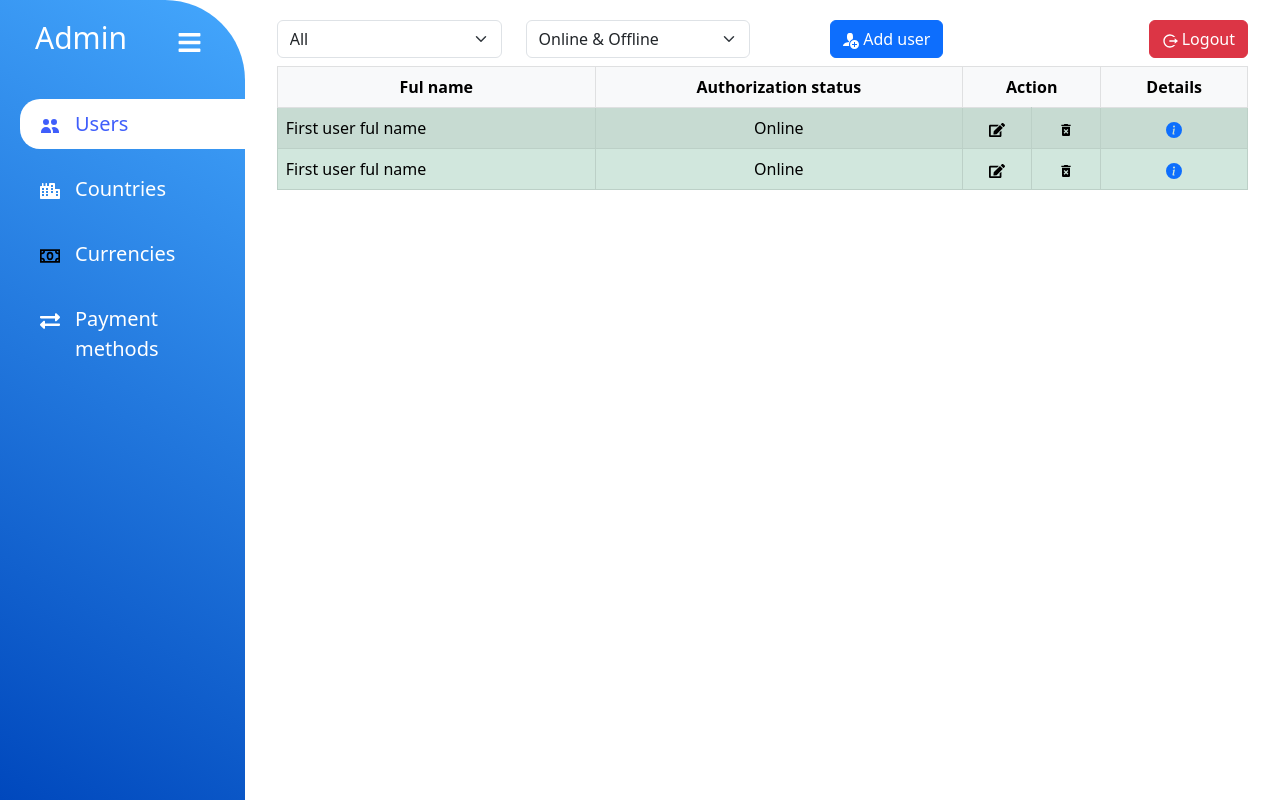
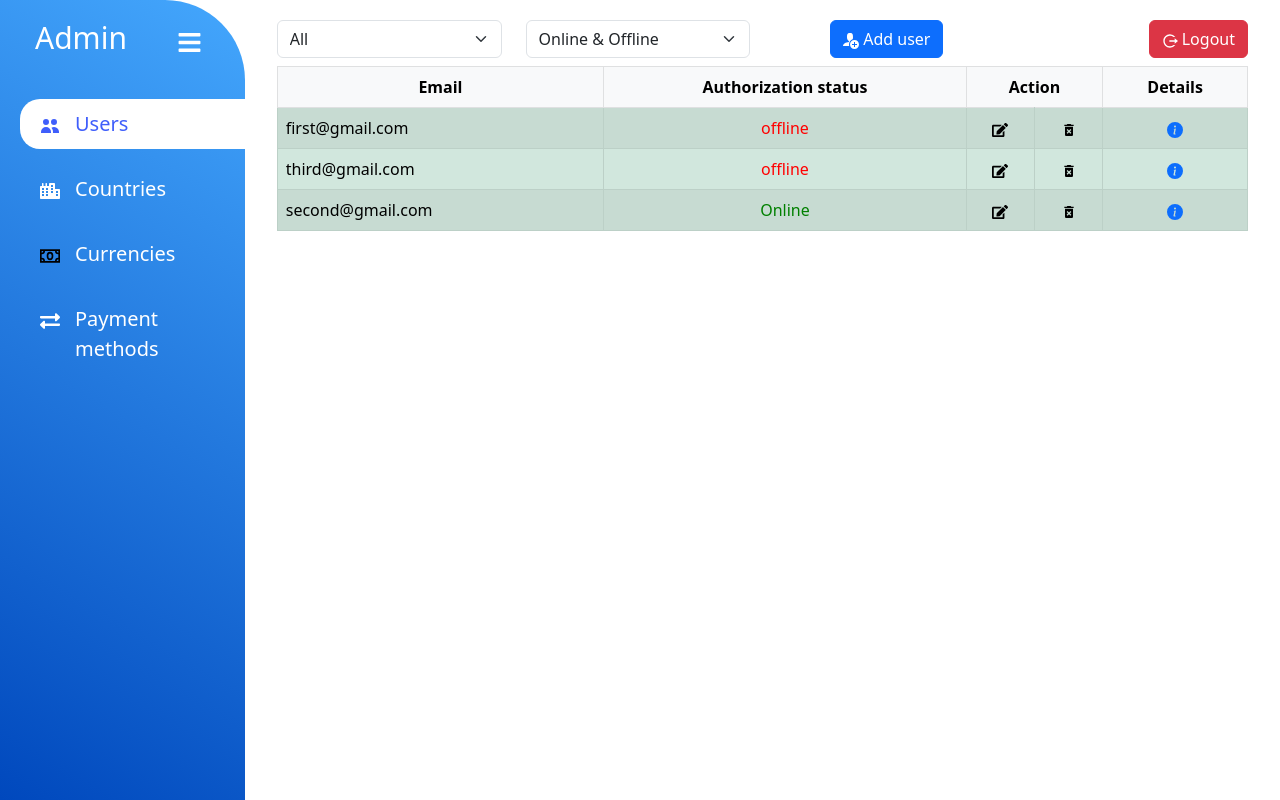
Before and after one commit to bauer318/pri-trans-client, a React (Create React App) app: page / in a window 1280 px wide. Built offline with nearby package versions, Linux system fonts and the light colour scheme; data requests are answered from the project's data file.

Commit message:
get users from db.json

```diff
--- /dev/null
+++ b/db.json
@@ -0,0 +1,72 @@
+{
+  "posts": [
+    {
+      "id": 1,
+      "title": "json-server",
+      "author": "typicode"
+    }
+  ],
+  "comments": [
+    {
+      "id": 1,
+      "body": "some comment",
+      "postId": 1
+    }
+  ],
+  "profile": {
+    "name": "typicode"
+  },
+  "users": [
+    {
+      "email": "first@gmail.com",
+      "role": 1,
+      "country": "DR Congo",
+      "authStatus": false,
+      "blockingStatus": false,
+      "id": 1,
+      "infos": {
+        "firstName": "first",
+        "lastName": "f-last",
+        "middleName": "f-middle",
+        "nationality": "Congolese",
+        "birthdate": "1994-04-23",
+        "phone": "014-998-542",
+        "address": "street yab , 25, Kinshasa"
+      }
+    },
+    {
+      "email": "third@gmail.com",
+      "role": 2,
+      "country": "Angola",
+      "authStatus": false,
+      "blockingStatus": false,
+      "id": 2,
+      "infos": {
+        "firstName": "third name",
+        "lastName": "t-last",
+        "middleName": "",
+        "nationality": "Angolan",
+        "birthdate": "2000-04-23",
+        "phone": "999-998-542",
+        "address": "street gag , 25, luanda"
+      }
+    },
+    {
+      "email": "second@gmail.com",
+      "role": 3,
+      "country": "Russia",
+      "authStatus": true,
+      "blockingStatus": false,
+      "id": 3,
+      "infos": {
+        "firstName": "second name",
+        "lastName": "s-last",
+        "middleName": "s-middle",
+        "nationality": "Russian",
+        "birthdate": "2002-07-23",
+        "phone": "000-998-542",
+        "address": "street tou , 25, Moscow"
+      }
+    }
+  ]
+}
--- a/package.json
+++ b/package.json
@@ -3,16 +3,20 @@
   "version": "0.1.0",
   "private": true,
   "dependencies": {
+    "@reduxjs/toolkit": "^1.9.5",
     "@testing-library/jest-dom": "^5.16.5",
     "@testing-library/react": "^13.4.0",
     "@testing-library/user-event": "^13.5.0",
+    "axios": "^1.4.0",
     "react": "^18.2.0",
     "react-bootstrap": "^2.7.4",
     "react-dom": "^18.2.0",
     "react-icons": "^4.8.0",
+    "react-redux": "^8.0.5",
     "react-router-dom": "^6.10.0",
     "react-scripts": "5.0.1",
     "redux": "^4.2.1",
+    "redux-logger": "^3.0.6",
     "web-vitals": "^2.1.4"
   },
   "scripts": {
--- a/src/App.js
+++ b/src/App.js
@@ -1,4 +1,4 @@
-import React from 'react';
+import React, {useEffect} from 'react';
 import './bootstrap.min.css';
 import './App.css';
 import Sidebar from "./components/Sidebar";
--- a/src/components/UsersTable.jsx
+++ b/src/components/UsersTable.jsx
@@ -1,15 +1,22 @@
-import React, {useState} from 'react';
+import React, {useEffect, useState} from 'react';
 import {FaEdit} from "react-icons/fa";
 import {MdDeleteForever} from "react-icons/md";
 import {BsInfoCircleFill} from "react-icons/bs";
-import UserInfo from "./UserInfo";
 import {NavLink} from "react-router-dom";
 import UpdateUser from "../modals/UpdateUser";
+import {useDispatch, useSelector} from "react-redux";
+import {initializeUsers} from "../reducers/userReducers";
 
 const UsersTable = () => {
     const [showModal, setShowModal] = useState(false);
     const [userId, setUserId] = useState(0);
     const [isDelete, setIsDelete] = useState(false);
+
+    const dispatch = useDispatch();
+    useEffect(()=>{
+        dispatch(initializeUsers());
+    },[]);
+    const users = useSelector(state => state.users);
     const handleModal = () => {
         setShowModal(!showModal);
     };
@@ -34,38 +41,30 @@ const UsersTable = () => {
             <table className={"table table-success table-striped table-bordered table-responsive"}>
                 <thead className={"table-light"}>
                 <tr>
-                    <th scope={"col"} className={"text-center"}>Ful name</th>
+                    <th scope={"col"} className={"text-center"}>Email</th>
                     <th scope={"col"} className={"text-center"}>Authorization status</th>
                     <th scope={"col"} className={"text-center"} colSpan={2}>Action</th>
                     <th scope={"col"} className={"text-center"}>Details</th>
                 </tr>
                 </thead>
                 <tbody>
-                <tr>
-                    <td>First user ful name</td>
-                    <td className={"text-center"}>Online</td>
-                    <td className={"text-center"} onClick={() => handleEdit(1)}><FaEdit/></td>
-                    <td className={"text-center"} onClick={() => handleDelete(1)}><MdDeleteForever/></td>
-                    <td className={"text-center"}>
-                        {<NavLink to={"/1"}>
-                            <BsInfoCircleFill/>
-                        </NavLink>}
-                    </td>
-                </tr>
-                <tr>
-                    <td>First user ful name</td>
-                    <td className={"text-center"}>Online</td>
-                    <td className={"text-center"} onClick={() => handleEdit(2)}><FaEdit/></td>
-                    <td className={"text-center"} onClick={() => handleDelete(2)}><MdDeleteForever/></td>
-                    <td className={"text-center"}>
-                        {<NavLink to={"/1"}>
-                            <BsInfoCircleFill/>
-                        </NavLink>}
-                    </td>
-                </tr>
+                {users.map(user =>
+                    <tr key={user.id}>
+                        <td>{user.email}</td>
+                        <td className={"text-center"} style={{color:user.authStatus ? "green":"red"}}>
+                            {user.authStatus ? "Online":"offline"}</td>
+                        <td className={"text-center"} onClick={() => handleEdit(user.id)}><FaEdit/></td>
+                        <td className={"text-center"} onClick={() => handleDelete(user.id)}><MdDeleteForever/></td>
+                        <td className={"text-center"}>
+                            {<NavLink to={`/${user.id}`}>
+                                <BsInfoCircleFill/>
+                            </NavLink>}
+                        </td>
+                    </tr>
+                )}
                 </tbody>
             </table>
-            <UpdateUser handleModal={handleModal} showModal={showModal} userId={userId} isDelete={isDelete}/>
+            {userId!==0 && <UpdateUser handleModal={handleModal} showModal={showModal} userId={userId} isDelete={isDelete}/>}
         </div>
     );
 };
--- a/src/index.js
+++ b/src/index.js
@@ -3,9 +3,12 @@ import ReactDOM from 'react-dom/client';
 import './index.css';
 import App from './App';
 
+import {Provider} from "react-redux";
+import store from "./store";
+
 const root = ReactDOM.createRoot(document.getElementById('root'));
 root.render(
-  <React.StrictMode>
-    <App />
-  </React.StrictMode>
+    <Provider store={store}>
+        <App/>
+    </Provider>
 );
--- a/src/modals/UpdateUser.jsx
+++ b/src/modals/UpdateUser.jsx
@@ -1,14 +1,11 @@
 import React, {useState} from 'react';
 import {Form, Modal} from "react-bootstrap";
 import {ImUserPlus} from "react-icons/im";
+import {useSelector} from "react-redux";
 
 const UpdateUser = ({showModal, handleModal, userId, isDelete}) => {
     const [formData, setFormData] = useState({});
-    const user = {
-        email: "email@gmail.com",
-        role: userId,
-        country: "User country",
-    };
+    const user = useSelector(state => state.users.find(user=>user.id===userId));
     const handleSubmit = (event) => {
         event.preventDefault();
         // Here you can add your code to post the form data to your backend
--- /dev/null
+++ b/src/reducers/userReducers.jsx
@@ -0,0 +1,24 @@
+import React from 'react';
+import {createSlice} from "@reduxjs/toolkit";
+import userService from '../services/Users'
+
+
+const userSlice = createSlice({
+   name:'user',
+   initialState:[],
+   reducers:{
+       setUsers(state, action){
+           return action.payload;
+       }
+   }
+});
+
+export const initializeUsers = () =>{
+    return async dispatch=>{
+        const users = await userService.getAll();
+        dispatch(setUsers(users));
+    }
+}
+
+export const {setUsers} = userSlice.actions;
+export default userSlice.reducer;
--- /dev/null
+++ b/src/services/Users.jsx
@@ -0,0 +1,10 @@
+import React from 'react';
+import axios from "axios";
+
+const baseUrl = 'http://localhost:3001/users';
+
+const getAll = async () => {
+    const response = await axios.get(baseUrl);
+    return response.data;
+}
+export default {getAll};
--- /dev/null
+++ b/src/store.jsx
@@ -0,0 +1,10 @@
+import {configureStore} from "@reduxjs/toolkit";
+import userReducer from "./reducers/userReducers";
+
+const store = configureStore({
+    reducer: {
+        users: userReducer,
+    }
+});
+
+export default store;
```
Also changed, not shown: 1 other file (tests, documents, lock files or other folders).
